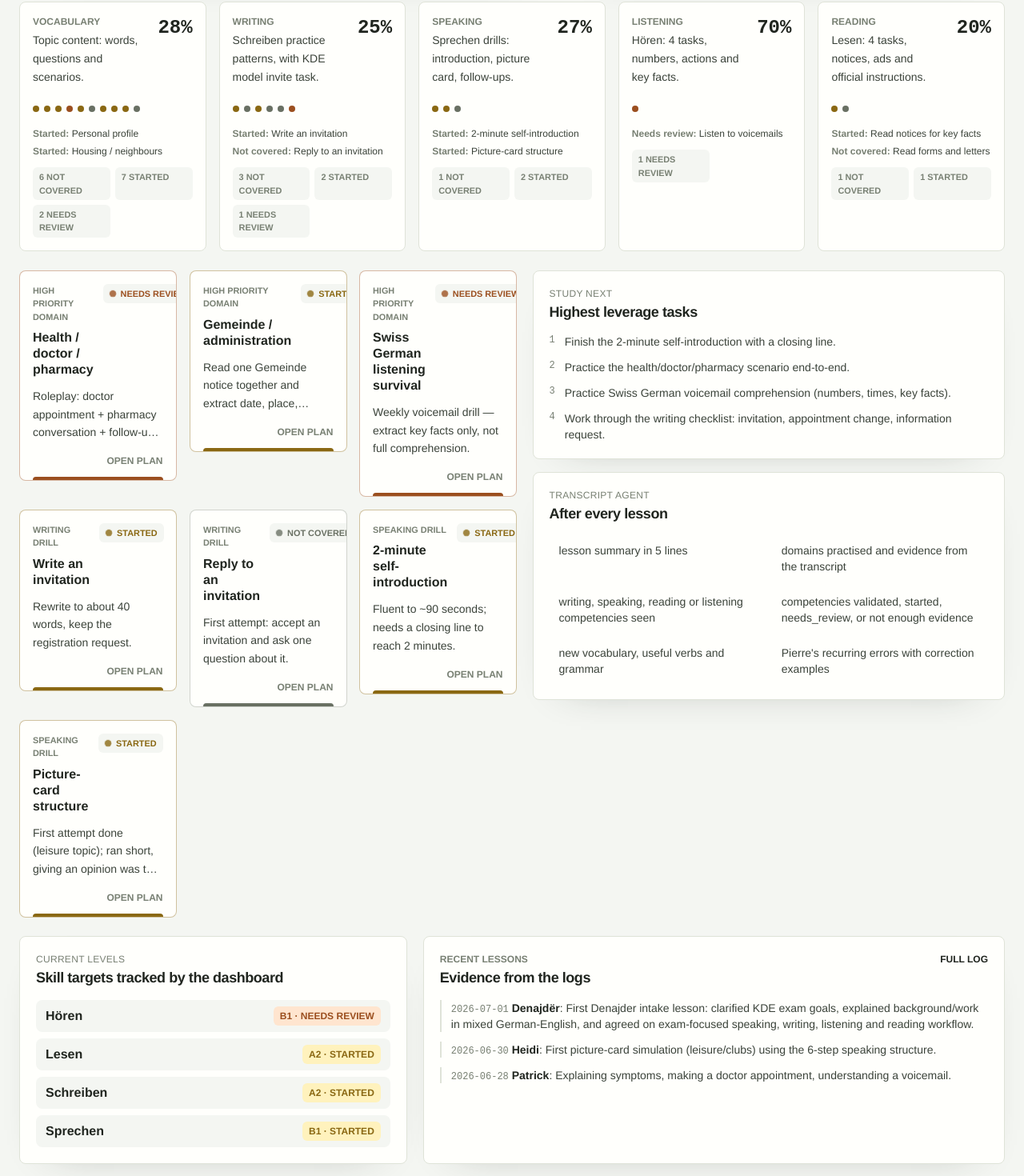
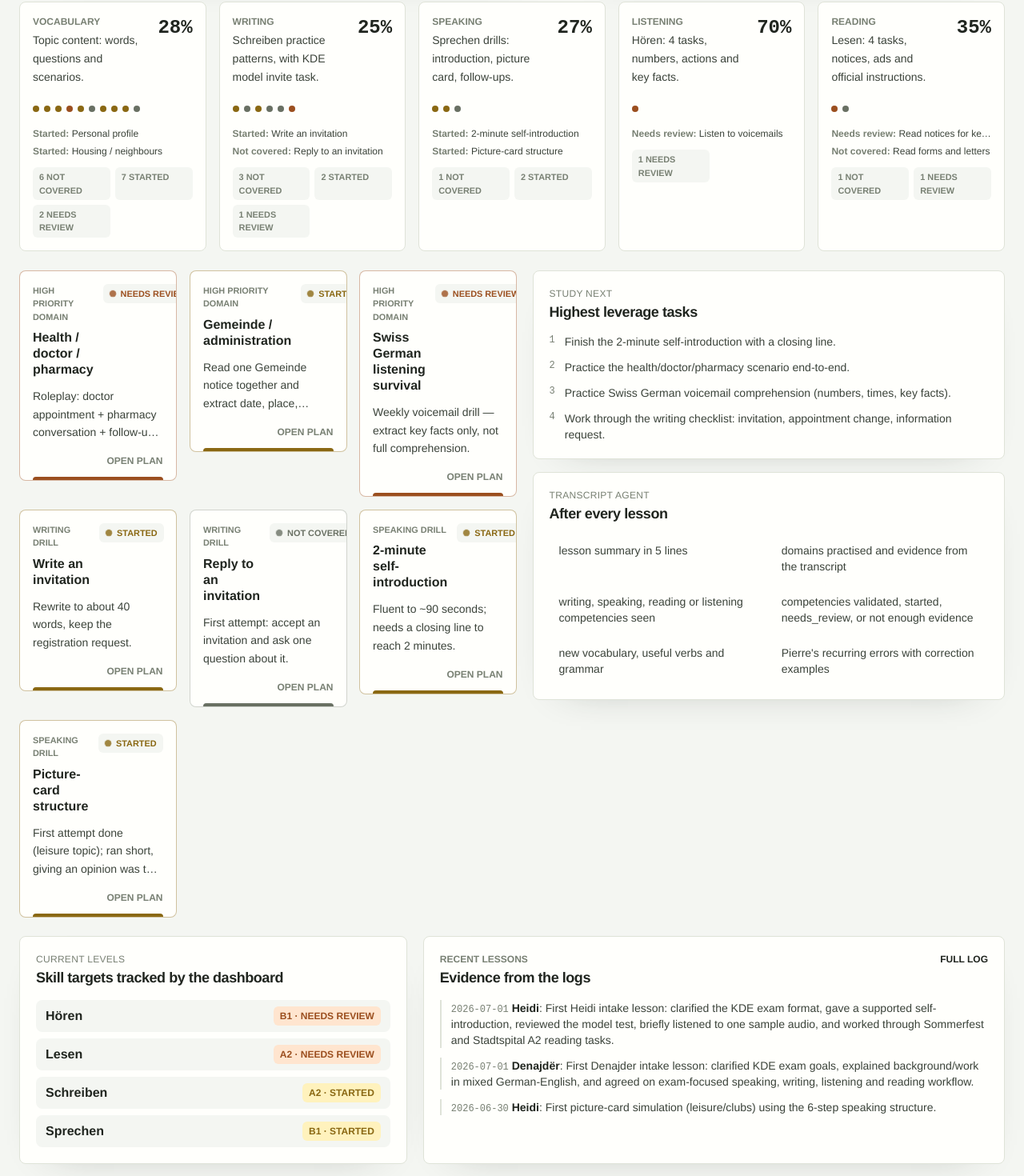
Before and after one commit to BuenoGrande/kde-dashboard, a React (Vite) app: page /#/ in a window 1280 px wide. Shown: the part 439-1909 px from the top of the page at 80% size. Built offline with nearby package versions, Linux system fonts and the light colour scheme.

Commit message:
Update KDE progress from Heidi transcript

```diff
--- a/src/data/courseContent.ts
+++ b/src/data/courseContent.ts
@@ -1088,12 +1088,16 @@ export const examFormatTasks: ExamFormatTask[] = [
   {
     id: "notice-key-facts",
     label: "Read notices for key facts",
-    status: "started",
+    status: "needs_review",
     mode: "reading",
     level: "A2",
     examBrief: "Reading task: extract date, time, place, deadline and required action from notices, programmes or letters.",
-    nextDrill: "Read one Gemeinde notice under time pressure and answer five factual questions.",
-    mistakes: ["Misses registration deadlines when the text is dense"],
+    nextDrill: "Repeat a new notice under time pressure: answer date, place, organiser, action and deadline without vocabulary rescue.",
+    mistakes: [
+      "Misses registration deadlines when the text is dense",
+      "Needs vocabulary support for common notice words such as außerhalb, Verein, Anzeige and Wettbewerb",
+      "Not yet timed; tends to translate instead of scanning only key facts",
+    ],
     checkpoints: ["who", "what", "where", "when", "deadline", "required document"],
     scenarios: [
       {
--- a/src/data/progress.ts
+++ b/src/data/progress.ts
@@ -32,7 +32,7 @@ import { readinessFromStatuses, statusCounts } from "../lib/status";
 
 export const skillLevels: SkillLevel[] = [
   { id: "hoeren", label: "Hören", level: "B1", status: "needs_review" },
-  { id: "lesen", label: "Lesen", level: "A2", status: "started" },
+  { id: "lesen", label: "Lesen", level: "A2", status: "needs_review" },
   { id: "schreiben", label: "Schreiben", level: "A2", status: "started" },
   { id: "sprechen", label: "Sprechen", level: "B1", status: "started" },
 ];
@@ -128,9 +128,9 @@ export const domains: Domain[] = [
     status: "needs_review",
     priority: "high",
     teacher: "heidi",
-    lastPracticed: "2026-06-28",
+    lastPracticed: "2026-07-01",
     nextAction: "Roleplay: doctor appointment + pharmacy conversation + follow-up questions.",
-    note: "Can explain symptoms and book an appointment; pharmacy scenario still open.",
+    note: "Can handle simple health-notice reading with support; spoken doctor/pharmacy scenario still needs a full roleplay.",
   },
   {
     id: "gemeinde",
@@ -177,9 +177,9 @@ export const domains: Domain[] = [
     status: "started",
     priority: "low",
     teacher: "patrick",
-    lastPracticed: "2026-06-30",
+    lastPracticed: "2026-07-01",
     nextAction: "Listen to a radio-style event announcement; answer true/false questions.",
-    note: "Can describe hobbies; event-listening not tested yet.",
+    note: "Can extract basic facts from an event programme with support; event-listening not tested yet.",
   },
   {
     id: "waste",
@@ -479,6 +479,64 @@ export const lessonLogs: LessonLog[] = [
     repeatNext:
       "Run one real Denajder task: 10-minute reading notice or 40-word A2 email, plus spontaneous speaking from pre-taught vocabulary.",
   },
+  {
+    id: "l10",
+    date: "2026-07-01",
+    teacher: "heidi",
+    domains: ["personal-profile", "work-study", "leisure", "health", "gemeinde"],
+    skills: ["sprechen", "lesen", "hoeren"],
+    practiced:
+      "First Heidi intake lesson: clarified the KDE exam format, gave a supported self-introduction, reviewed the model test, briefly listened to one sample audio, and worked through Sommerfest and Stadtspital A2 reading tasks.",
+    vocabulary: [
+      "die Prüfung",
+      "in zwei Wochen",
+      "die Staatsbürgerschaft",
+      "der Bürger",
+      "die Forschung",
+      "der Wissenschaftler",
+      "über den Alltag",
+      "das Dorfszentrum",
+      "außerhalb",
+      "mitorganisieren",
+      "die Feuerwehr",
+      "der Verein",
+      "der Wettbewerb",
+      "die Anzeige",
+      "Tag der offenen Tür",
+      "kostenlos",
+      "eintragen",
+      "untersuchen lassen",
+      "die Ausnahme",
+    ],
+    verbs: [
+      "sich vorstellen",
+      "wohnen",
+      "arbeiten",
+      "sich integrieren",
+      "stattfinden",
+      "mitorganisieren",
+      "überprüfen",
+      "eintragen",
+      "untersuchen lassen",
+    ],
+    grammar: [
+      "Fixed chunks: in zwei Wochen, in der Schweiz, in Frankreich, für die Prüfung",
+      "über + Akkusativ: über den Alltag",
+      "lassen as auxiliary: two infinitives in Perfekt, e.g. reparieren lassen",
+      "Keep exam German simple instead of overbuilding grammar",
+    ],
+    mistakes: [
+      "Said 'zwei Foren' instead of 'zwei Wochen'",
+      "Frequent switches to French/English during self-introduction",
+      "Unstable phrasing for Swiss citizenship / naturalisation goal",
+      "Needed vocabulary support for common notice words such as außerhalb, Verein, Anzeige and Wettbewerb",
+      "Article and case errors in reading discussion, e.g. 'ein kostenlose Gesundheitscheck'",
+    ],
+    canNowDo:
+      "Explain the exam goal and personal context with support, and extract several key facts from simple event/health notices when guided.",
+    repeatNext:
+      "Run a German-only doctor appointment roleplay, then repeat a timed notice-reading task without vocabulary rescue before checking answers.",
+  },
 ];
 
 // ---------------------------------------------------------------------------
```
